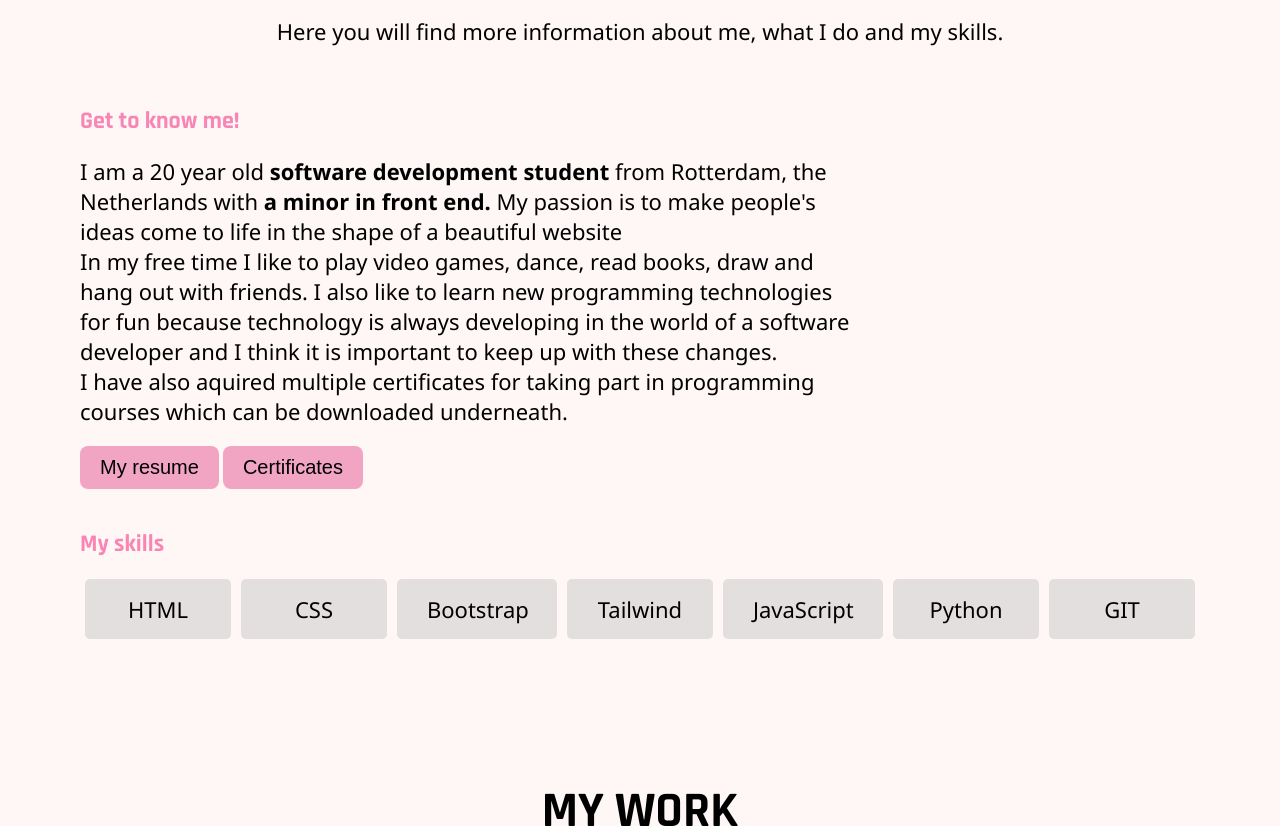
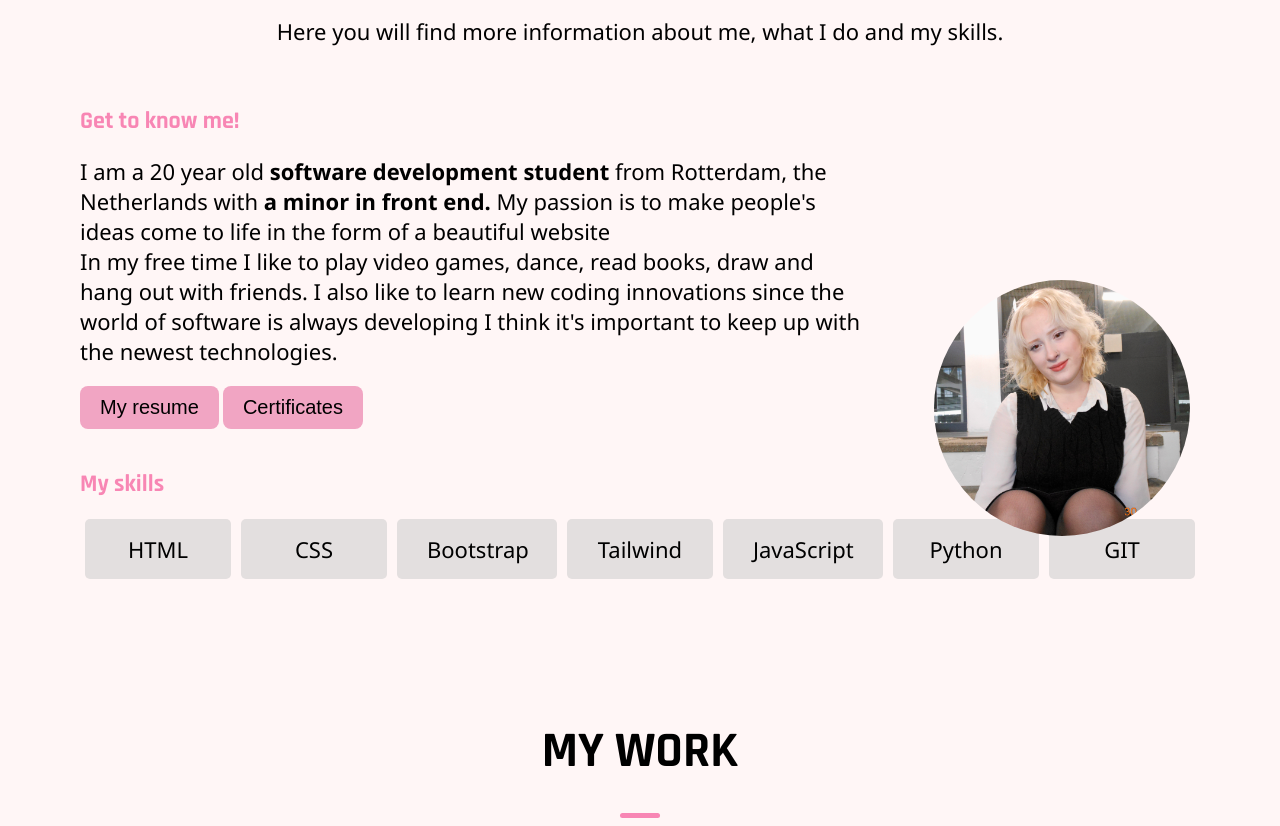
Before and after one commit to m1orez/portfolio2024, a plain HTML site: page index.html in a window 1280 px wide. Shown: the part 920-1746 px from the top of the page. Drawn offline with Linux system fonts and the light colour scheme; a web font is replaced by a local one.

Commit message:
photo added - small style adjustments

```diff
--- a/index.html
+++ b/index.html
@@ -37,11 +37,9 @@
             <p>
             I am a 20 year old <b>software development student</b> from Rotterdam,
             the Netherlands with <b>a minor in front end.</b> My passion is to
-            make people's ideas come to life in the shape of a beautiful website
+            make people's ideas come to life in the form of a beautiful website
             <br>
-            In my free time I like to play video games, dance, read books, draw and hang out with friends. I also like to learn new programming technologies for fun because technology is always developing in the world of a software developer and I think it is important to keep up with these changes.
-            <br>
-            I have also aquired multiple certificates for taking part in programming courses which can be downloaded underneath.</p>
+            In my free time I like to play video games, dance, read books, draw and hang out with friends. I also like to learn new coding innovations since the world of software is always developing I think it's important to keep up with the newest technologies.
             <img src="./img/me.jpg" alt="me">
         </div>
         <button>My resume</button>
--- a/styling/styles.css
+++ b/styling/styles.css
@@ -52,15 +52,6 @@ header {
     font-family: "Rajdhani";
     margin-left: 5%;
     font-weight: 200;
-    animation: floatIn 1.6s;
-}
-@keyframes floatIn {
-    from {
-        margin-top: 50%;
-    }
-    to {
-        margin-top: 0;
-    }
 }
 header h2 {
     margin-top: 25%;
@@ -75,7 +66,6 @@ header h1 {
 /* about me */
 #aboutMe {
     margin-top: 6%;
-    width: 100%;
     background-color: #FFF6F6;
     border-top-right-radius: 10%;
 }
@@ -105,14 +95,23 @@ section p {
 .infoContainer {
     padding: 20px 80px;
 }
+#knowMe {
+}
+#knowMe img {
+    width: 20%;
+    border-radius: 50%;
+    position: absolute;
+    top: 150vh;
+    left: 73%;
+}
 #aboutMe div h2 {
     font-family: "Rajdhani";
     color: #f886b4;
 }
 #aboutMe div p {
+    width: 70%;
     text-align: left;
     padding: 20px 0;
-    width: 70%;
 }
 #aboutMe div #skills {
     display: flex;
@@ -140,15 +139,7 @@ section p {
     animation: backgroundColorFade 0.3s;
     animation-fill-mode: forwards;
 }
-#knowMe {
-    display: flex;
-}
-#knowMe img {
-    width: 20%;
-    border-radius: 50%;
-    margin-left: auto;
-    margin-right: auto;
-}
+
 @keyframes ColorFade {
     to {
         color: #f886b4;
@@ -168,6 +159,8 @@ section p {
 #contactMe {
     background-image: url("../img/formbackground.jpg");
     background-size: 100%;
+    padding: 80px 0;
+    background-repeat: no-repeat;
 }
 #contactForm {
     background-color: white;
```
Also changed, not shown: img/formbackground.jpg, img/me.jpg (added).
